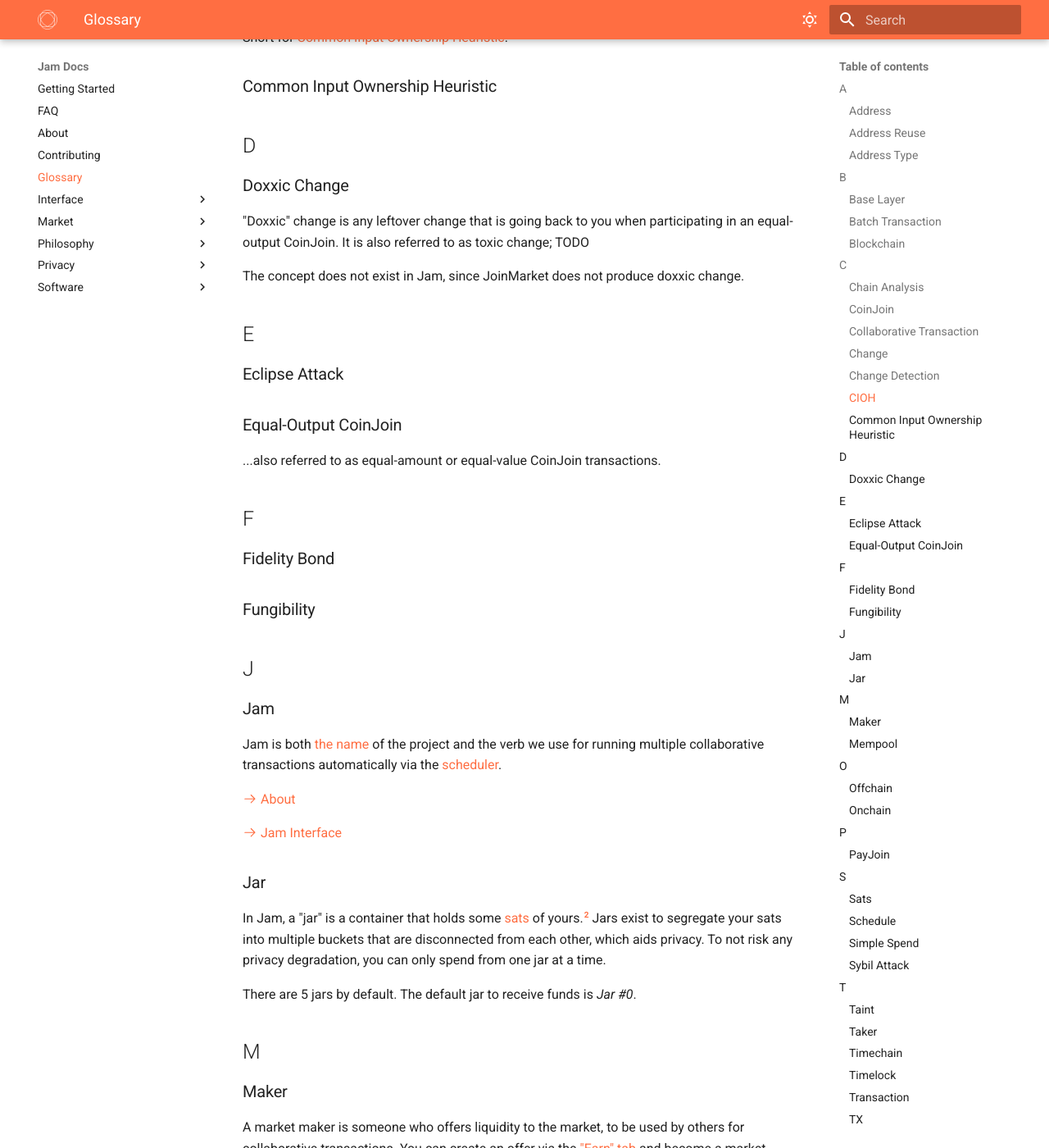
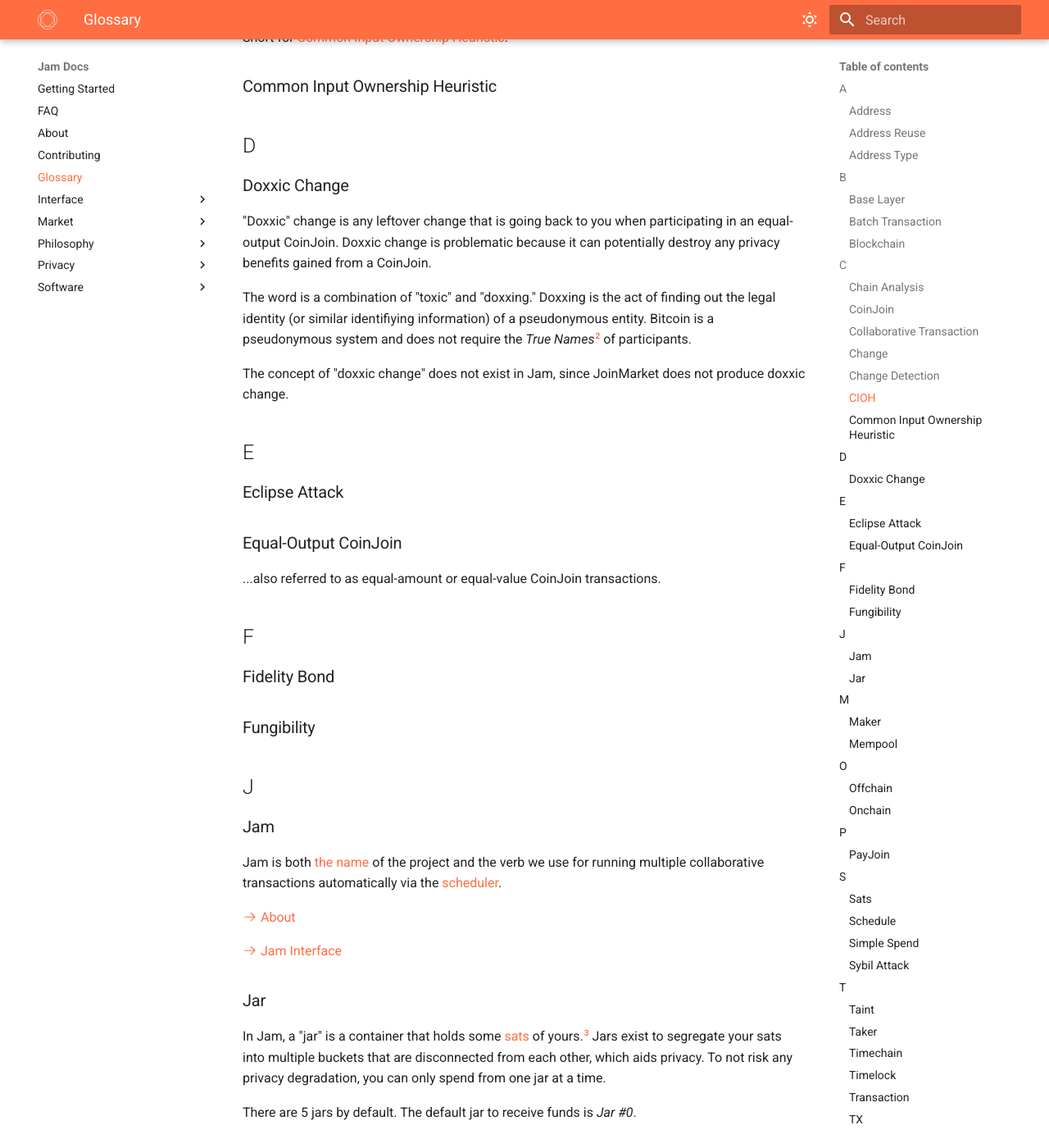
Before and after one commit to joinmarket-webui/jamdocs, an MkDocs documentation site: the page built from docs/glossary.md, in a window 1280 px wide and 1400 px high, scrolled down 2155 px. Shown: the whole window at 82% size. Built offline with MkDocs 1.6.1 and Material for MkDocs 9.7.7, drawn with Linux system fonts in a browser that asks for light colours; nearby versions of some CDN libraries; some of the changed text lies outside the part shown.

Commit message:
docs(glossary): doxxic change

```diff
--- a/docs/glossary.md
+++ b/docs/glossary.md
@@ -119,9 +119,19 @@
 ## D
 ### Doxxic Change
 
-"Doxxic" change is any leftover change that is going back to you when participating in an equal-output CoinJoin. It is also referred to as toxic change; TODO
+"Doxxic" change is any leftover change that is going back to you when
+participating in an equal-output CoinJoin. Doxxic change is problematic because
+it can potentially destroy any privacy benefits gained from a CoinJoin.
 
-The concept does not exist in Jam, since JoinMarket does not produce doxxic change.
+The word is a combination of "toxic" and "doxxing." Doxxing is the act of finding
+out the legal identity (or similar identifiying information) of a pseudonymous
+entity. Bitcoin is a pseudonymous system and does not require the *True
+Names*[^true-names] of participants.
+
+[^true-names]: Vernor Vinge, 1981, [True Names](https://bitcoin-resources.com/books/true-names)
+
+The concept of "doxxic change" does not exist in Jam, since JoinMarket does not
+produce doxxic change.
 
 ## E
 ### Eclipse Attack
```
